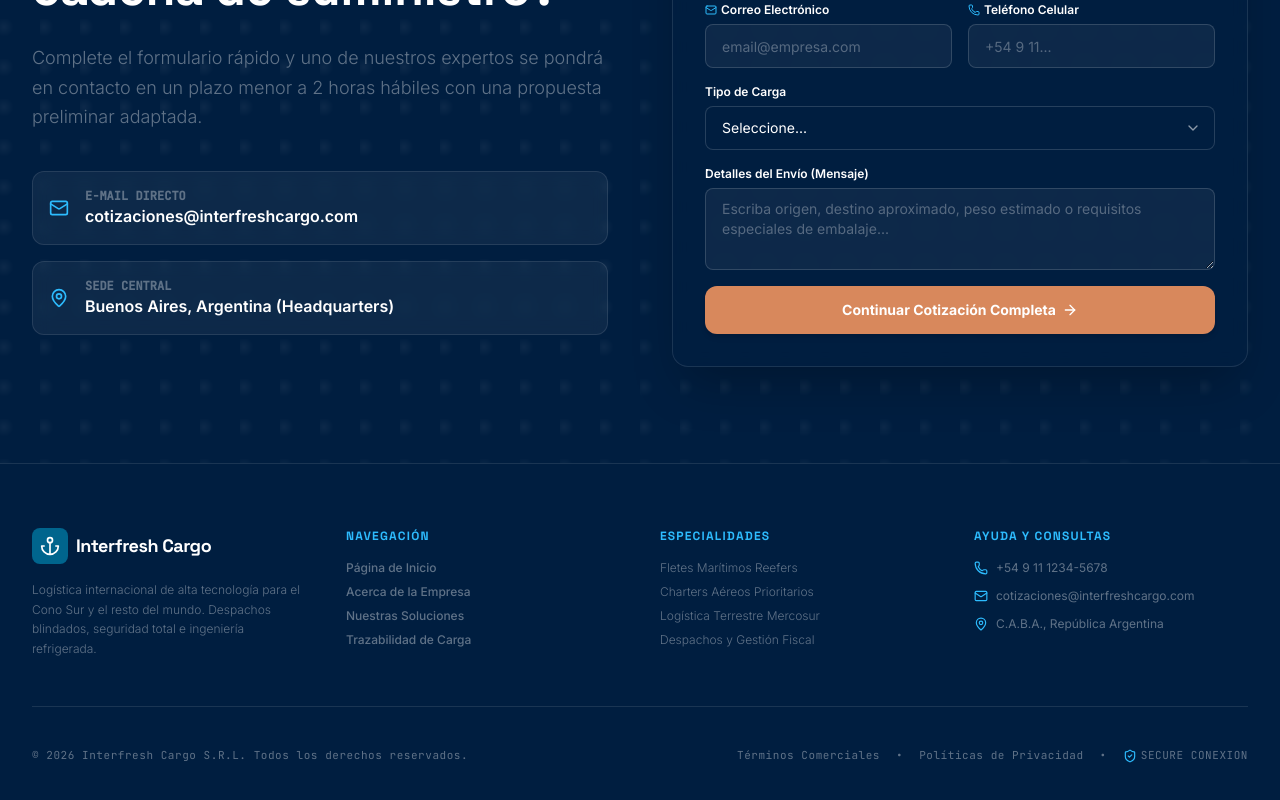
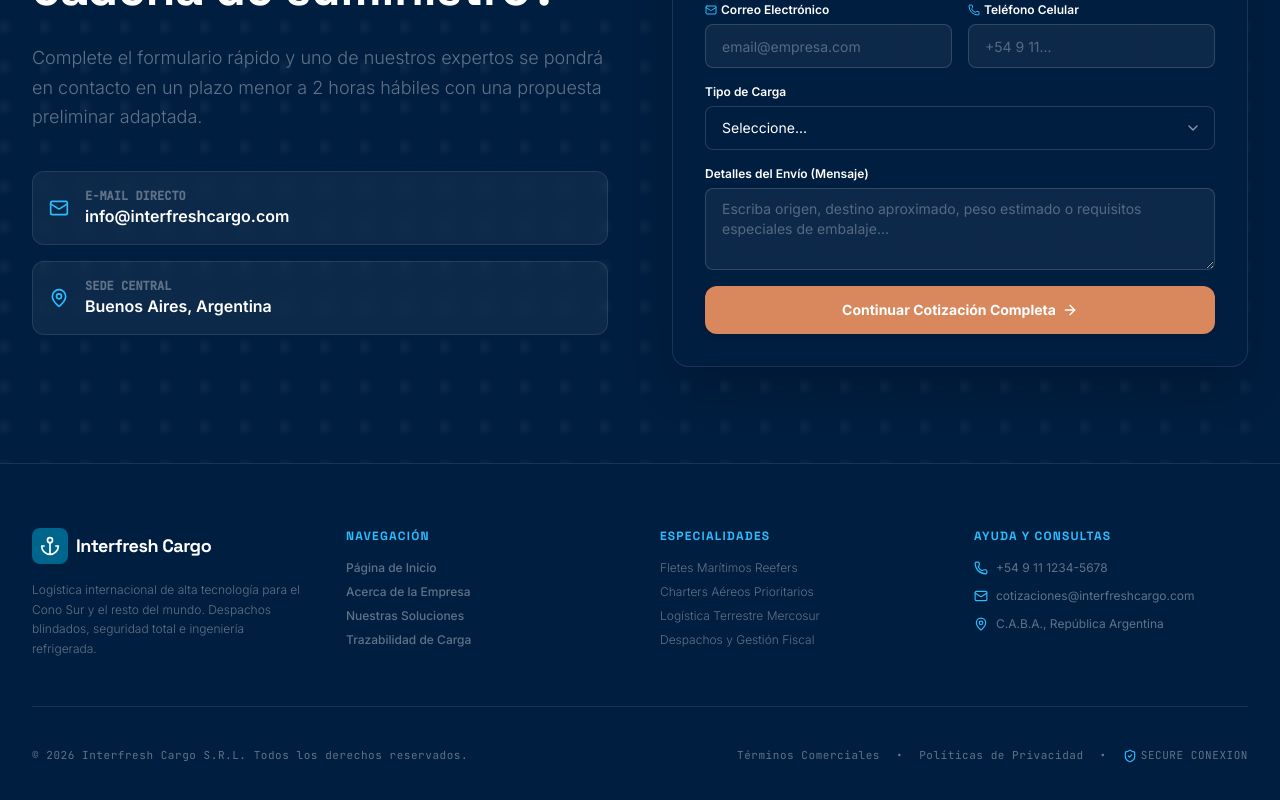
Before and after one commit to mario27bsas-svg/interfresh, a React (Vite) app: page / in a window 1280 px wide. Shown: the part 5551-6351 px from the top of the page. Built offline with nearby package versions, Linux system fonts and the light colour scheme.

Commit message:
fix: update contact email and headquarters display

```diff
--- a/src/components/LandingPage.tsx
+++ b/src/components/LandingPage.tsx
@@ -567,7 +567,7 @@ export default function LandingPage({ onTabChange, onOpenQuote }: LandingPagePro
                 <Mail className="w-5 h-5 text-secondary-container" />
                 <div>
                   <div className="text-xs text-primary-container font-semibold font-mono">E-MAIL DIRECTO</div>
-                  <div className="font-semibold text-white">cotizaciones@interfreshcargo.com</div>
+                  <div className="font-semibold text-white">info@interfreshcargo.com</div>
                 </div>
               </div>
 
@@ -575,7 +575,7 @@ export default function LandingPage({ onTabChange, onOpenQuote }: LandingPagePro
                 <MapPin className="w-5 h-5 text-secondary-container" />
                 <div>
                   <div className="text-xs text-primary-container font-semibold font-mono">SEDE CENTRAL</div>
-                  <div className="font-semibold text-white">Buenos Aires, Argentina (Headquarters)</div>
+                  <div className="font-semibold text-white">Buenos Aires, Argentina</div>
                 </div>
               </div>
             </div>
```
